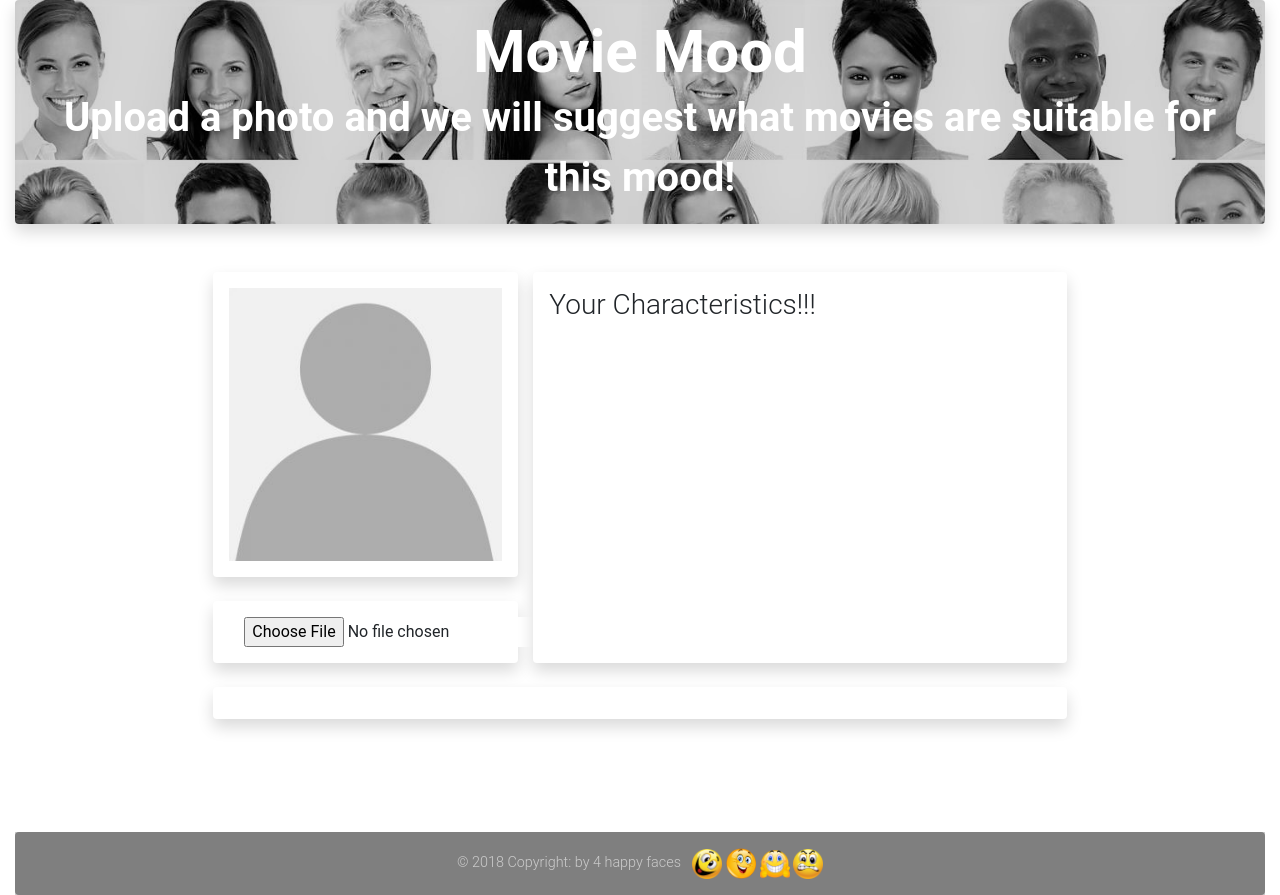
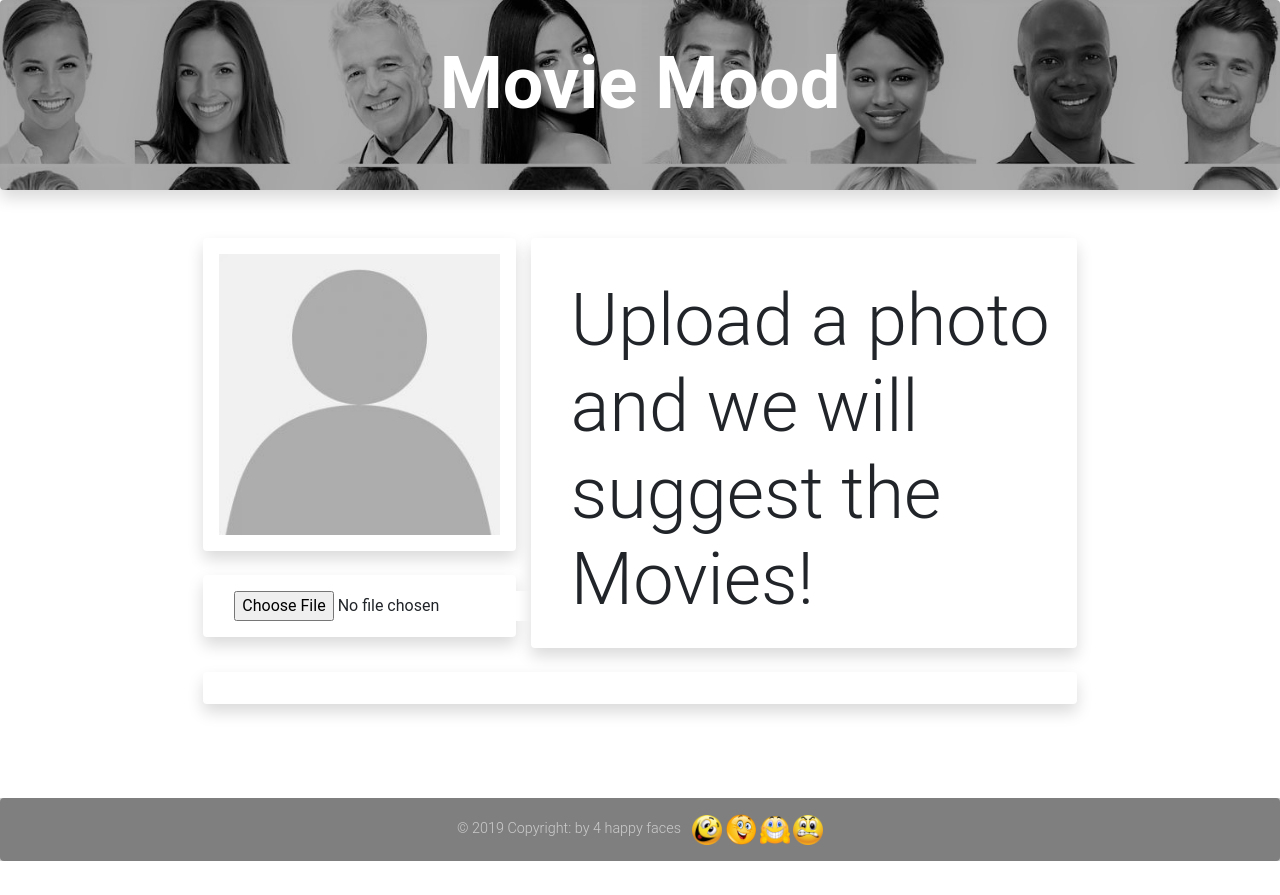
Before and after one commit to spaceboycoop/MovieMood, a website: page index.html in a window 1280 px wide. After the commit the page ends 861 px from the top, so only its background shows below. Drawn offline with nearby package versions, Linux system fonts and the light colour scheme.

Commit message:
finalchange?

```diff
--- a/assets/css/style.css
+++ b/assets/css/style.css
@@ -8,14 +8,14 @@
 }
 
 .headerRow {
-    margin:0;
+    margin-top:2%;
     color:white;
     font-weight: bold;
 }
 
-#header h1 {
-    font-size: 60px;
-}
+/* #header h1 {
+
+} */
 
 #header p {
  font-size: 40px;
@@ -54,6 +54,8 @@
     background-image: url('../img/emo.jpg');
     background-size: cover;
     min-height: 190px;
+    background-blend-mode: color;
+    background-color:rgba(0,0,0,0.2) !important;
 }
 
 #header {
--- a/assets/js/script.js
+++ b/assets/js/script.js
@@ -217,7 +217,7 @@ const getFaceData = function (e) {
                 genre1 = 'Documentary';
                 genre2Select();
             }
-            $('#char').append(`<h1>Test:${genre1},${genre2}</h1>`);
+            // $('#char').append(`<h3>Your Movie types:${genre1},${genre2}</h3>`);
             getMovieData(genre1, genre2);
             faceData = data;
         })
--- a/index.html
+++ b/index.html
@@ -17,13 +17,13 @@
 
 <body>
     <main>
-        <div class="container-fluid">
+        <div class="container-fluid p-0">
 
-            <div class="col-md-12 mx-auto" id="header">
-                <div class="jumbotron jumbotron-fluid text-center shadow p-3 mb-5 rounded">
-                    <h1 class="display-4 headerRow">Movie Mood</h1>
-                    <p class="lead headerRow">Upload a photo and we will suggest what movies are suitable for this mood!
-                    </p>
+            <div class="col-lg-12 mx-auto" id="header">
+                <div class="jumbotron text-center shadow p-3 mb-5 rounded">
+                    <h1 class="display-3 headerRow">Movie Mood</h1>
+                    <!-- <p class="lead headerRow">Upload a photo and we will suggest what movies are suitable for this mood!
+                    </p> -->
                 </div>
             </div>
 
@@ -49,7 +49,7 @@
                         </div>
                     </div>
                     <div class="col-lg-5 shadow p-3 mb-4 mr-4 bg-lightgray rounded">
-                        <h3>Your Characteristics!!!</h3>
+                        <h1 class="display-3 ml-4 mt-4">Upload a photo and we will suggest the Movies!</h1>
                         <div id="char"></div>
                     </div>
                     <div class="col-lg-2"></div>
@@ -67,7 +67,7 @@
 
 
             <footer class="page-footer font-small grey rounded">
-                <div class="footer-copyright text-center py-3">© 2018 Copyright:
+                <div class="footer-copyright text-center py-3">© 2019 Copyright:
                     <span class="bg-transparent mr-2"> by 4 happy faces</span>
                     <img class="bg-transparent" src="./assets/img/s1.png">
                     <img class="bg-transparent" src="./assets/img/s4.png">
```
